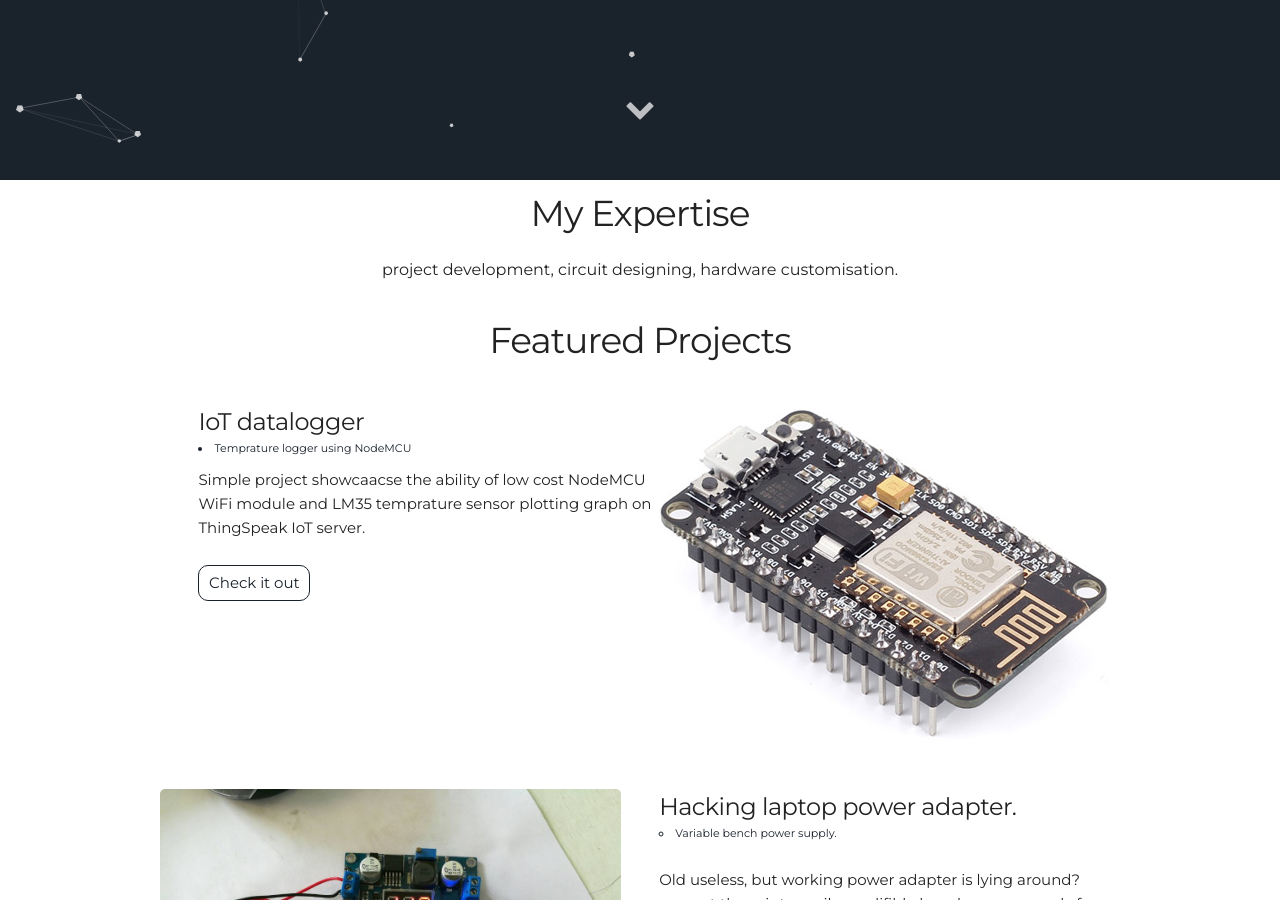
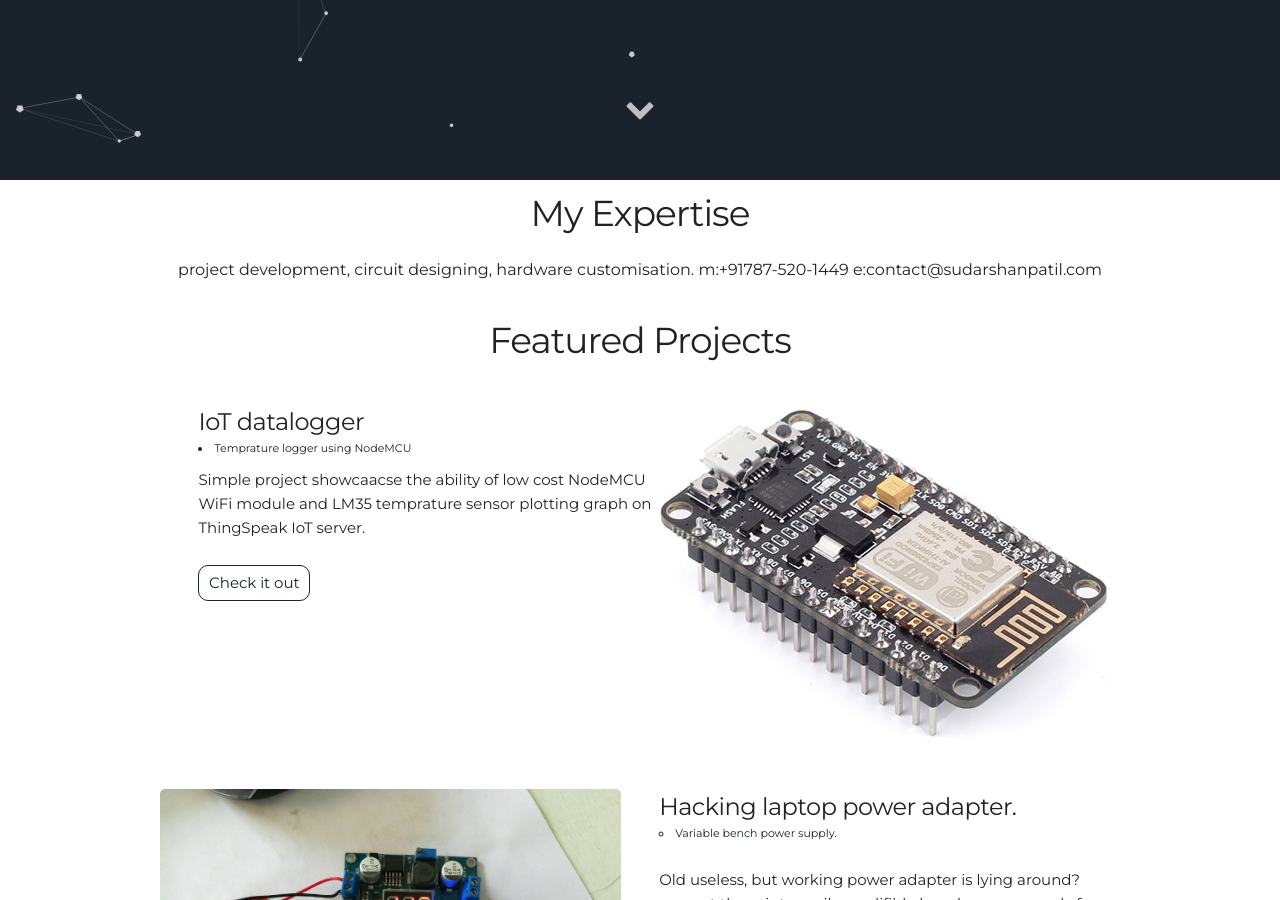
Before and after one commit to sdrshnptl/sdrshnptl, a Jekyll site: the page built from index.html, in a window 1280 px wide and 900 px high, scrolled down 727 px. Built offline with Jekyll 4.4.1, drawn with Linux system fonts in a browser that asks for light colours.

Commit message:
Update _config.yml

```diff
--- a/_config.yml
+++ b/_config.yml
@@ -6,7 +6,7 @@ description: Sudarshan patil
 
 # User settings
 username: Sudarshan Patil
-user_description: project development, circuit designing, hardware customisation.
+user_description: project development, circuit designing, hardware customisation. m:+91787-520-1449 e:contact@sudarshanpatil.com
 user_title: Embedded developer.
 email: p.sdrshn@gmail.com
 twitter_username: sdrshnptl
```
